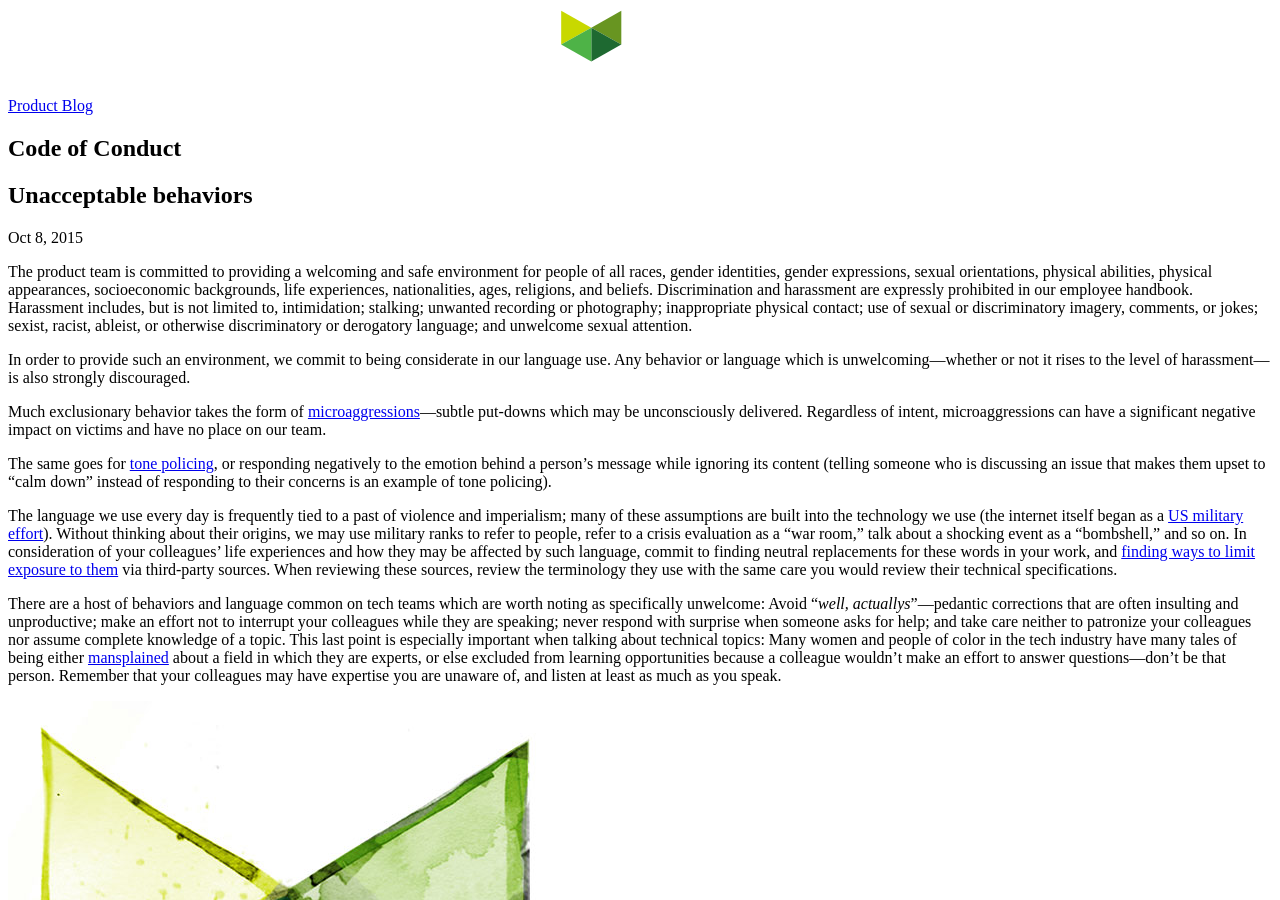
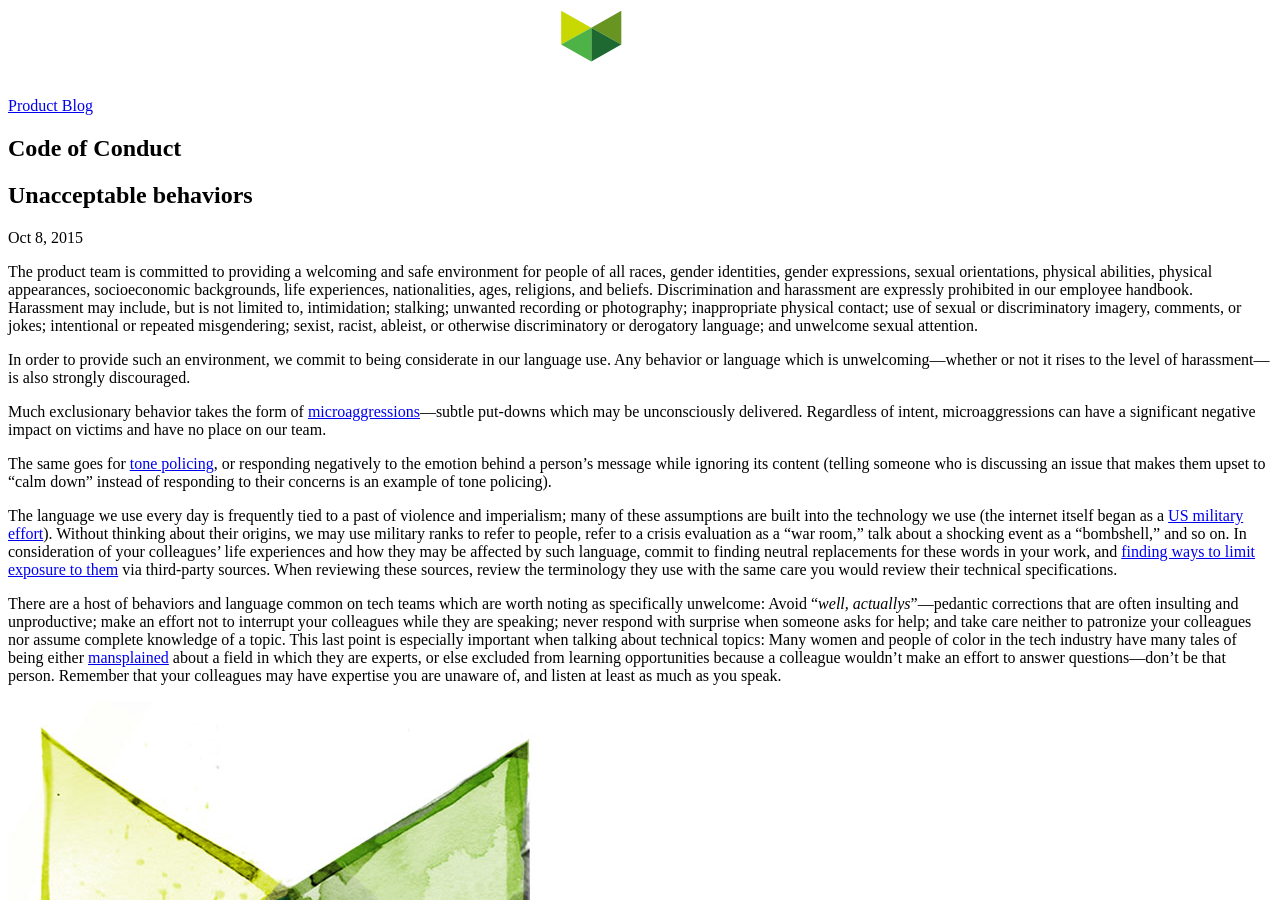
Before and after one commit to voxmedia/code-of-conduct, a Jekyll site: the page built from _posts/2015-10-08-unacceptable-behaviors.md, in a window 1280 px wide and 900 px high. Built offline with Jekyll 4.4.1, drawn with Linux system fonts in a browser that asks for light colours.

Commit message:
explicitly prohibiting misgendering

```diff
--- a/_posts/2015-10-08-unacceptable-behaviors.md
+++ b/_posts/2015-10-08-unacceptable-behaviors.md
@@ -4,7 +4,7 @@ title: Unacceptable behaviors
 date: 2015-10-08 00:08:00
 ---
 
-The product team is committed to providing a welcoming and safe environment for people of all races, gender identities, gender expressions, sexual orientations, physical abilities, physical appearances, socioeconomic backgrounds, life experiences, nationalities, ages, religions, and beliefs. Discrimination and harassment are expressly prohibited in our employee handbook. Harassment includes, but is not limited to, intimidation; stalking; unwanted recording or photography; inappropriate physical contact; use of sexual or discriminatory imagery, comments, or jokes; sexist, racist, ableist, or otherwise discriminatory or derogatory language; and unwelcome sexual attention.
+The product team is committed to providing a welcoming and safe environment for people of all races, gender identities, gender expressions, sexual orientations, physical abilities, physical appearances, socioeconomic backgrounds, life experiences, nationalities, ages, religions, and beliefs. Discrimination and harassment are expressly prohibited in our employee handbook. Harassment may include, but is not limited to, intimidation; stalking; unwanted recording or photography; inappropriate physical contact; use of sexual or discriminatory imagery, comments, or jokes; intentional or repeated misgendering; sexist, racist, ableist, or otherwise discriminatory or derogatory language; and unwelcome sexual attention.
 
 In order to provide such an environment, we commit to being considerate in our language use. Any behavior or language which is unwelcoming—whether or not it rises to the level of harassment—is also strongly discouraged.
 
```
